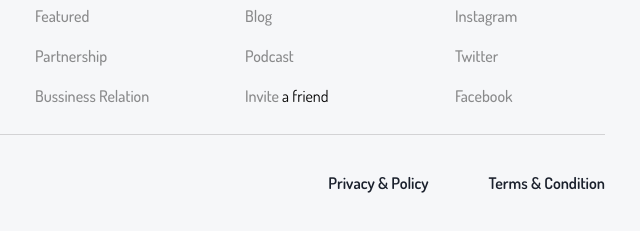
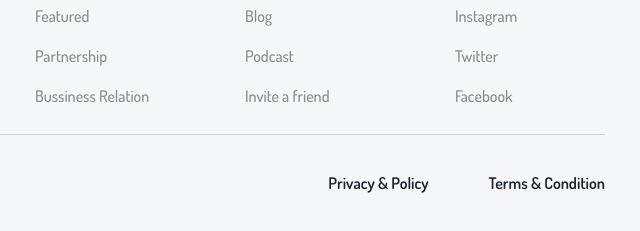
Before and after one commit to Orxan228/1-st-proj-Orient, a plain HTML site: page index.html in a window 1280 px wide. Shown: the part 341-572 px from the top of the page, 615-1255 px from the left. Drawn offline with Linux system fonts and the light colour scheme.

Commit message:
minor changes

```diff
--- a/index.html
+++ b/index.html
@@ -75,7 +75,7 @@
                     <p><a href="#">Events</a></p>
                     <p><a href="#">Blog</a></p>
                     <p><a href="#">Podcast</a></p>
-                    <p><a href="#">Invite</a> a friend</p>
+                    <p><a href="#">Invite a friend</a></p>
                 </div>
                 <div class="footer-list">
                     <h3><a href="#">Socials</a></h3>
--- a/scss/layout/_header.scss
+++ b/scss/layout/_header.scss
@@ -128,7 +128,7 @@
     }
 }
 
-@media (max-width:768px){
+@media (max-width: 375px){
     .header-search{
         display: none;
     }
```
Also changed, not shown: css/style.css, 1 other file.
